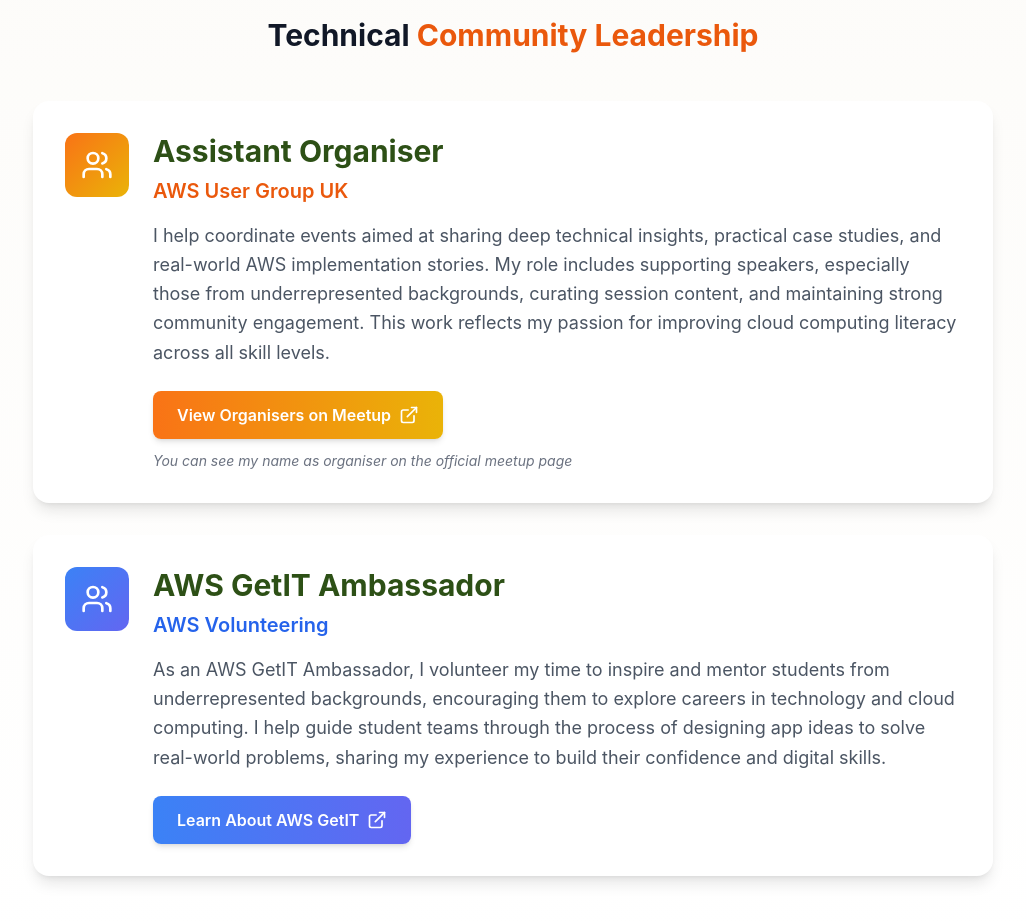
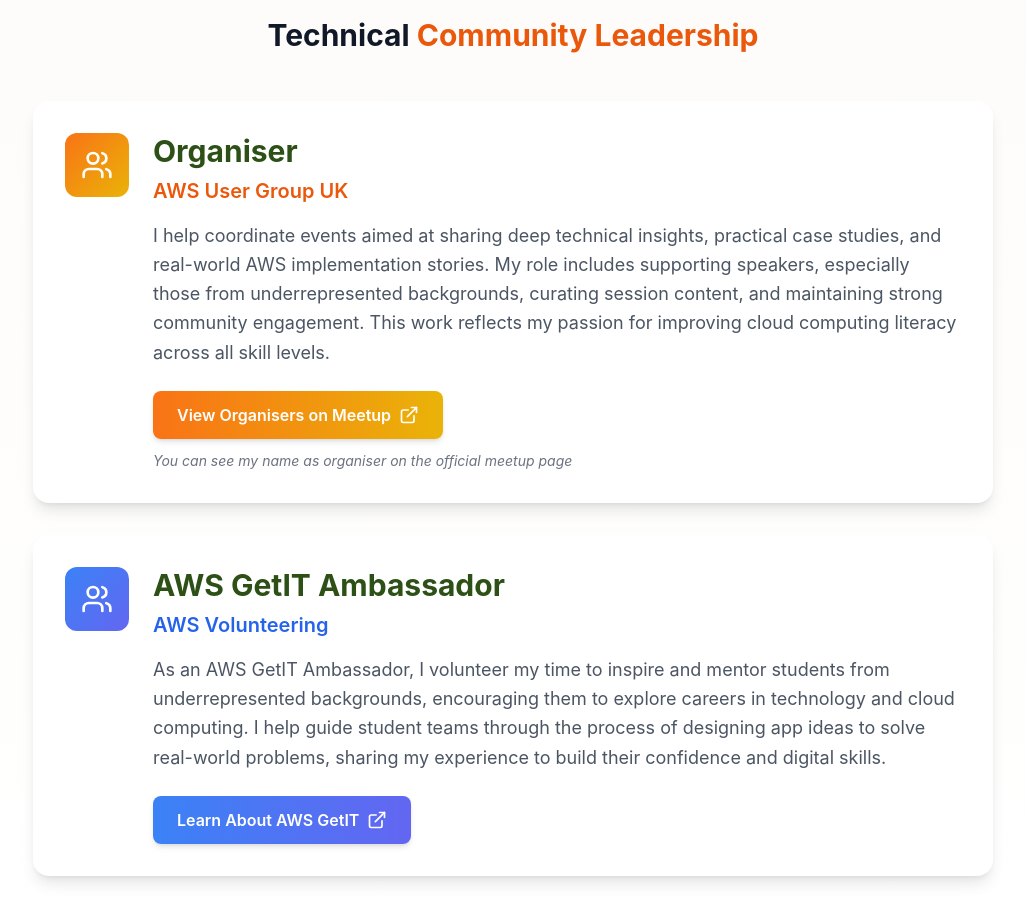
Before and after one commit to Kaustubh19-tech/EcoWebsite, a React (Create React App) app: page /voluntary-work in a window 1280 px wide. Shown: the part 1140-2061 px from the top of the page, without its empty margins (127-1153 px from the left). Built offline with nearby package versions, Linux system fonts and the light colour scheme.

Commit message:
Fix CI build warnings and update AWS role title

```diff
--- a/src/pages/VoluntaryWork.js
+++ b/src/pages/VoluntaryWork.js
@@ -98,7 +98,7 @@
                         </div>
                         <div className="flex-1">
                             <h3 className="text-3xl font-bold text-[#2D5016] mb-2">
-                                Assistant Organiser
+                                Organiser
                             </h3>
                             <h4 className="text-xl font-semibold text-orange-600 mb-4">
                                 AWS User Group UK
```
